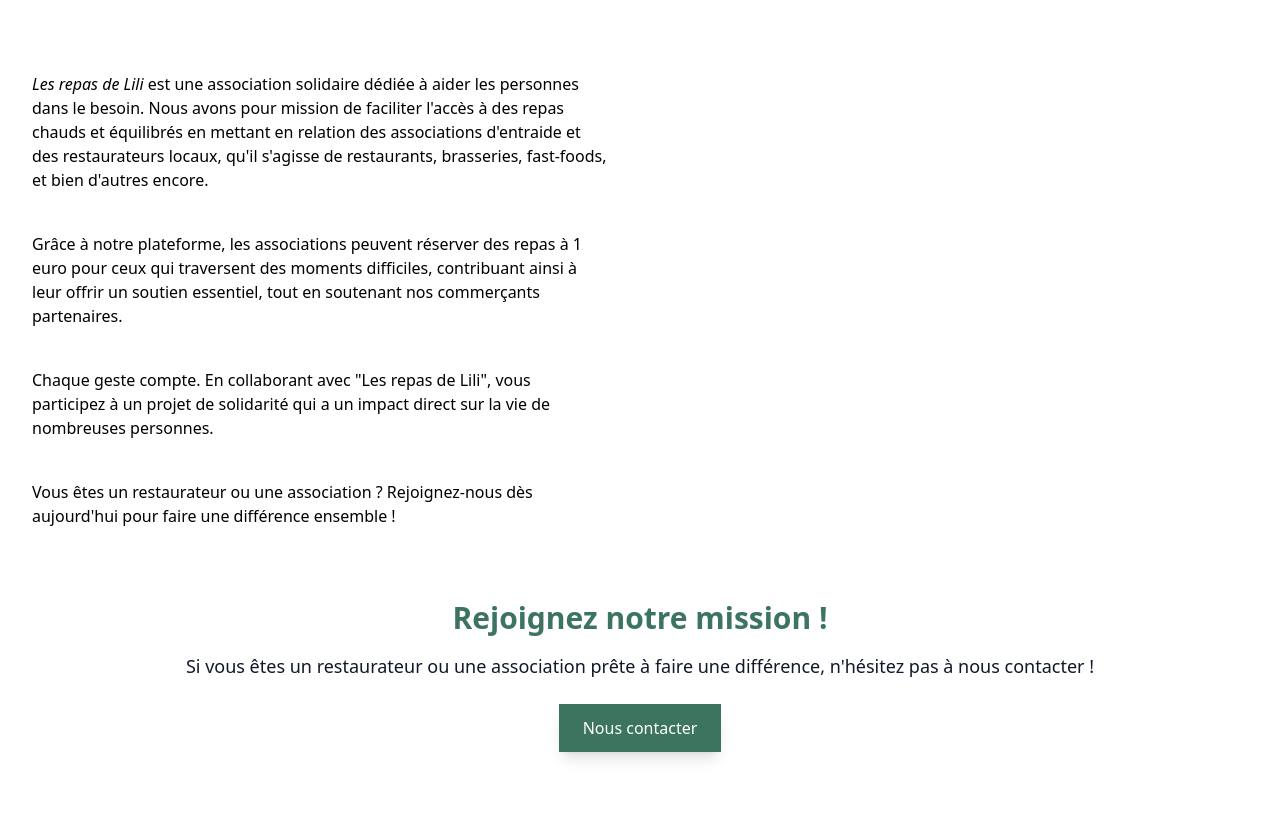
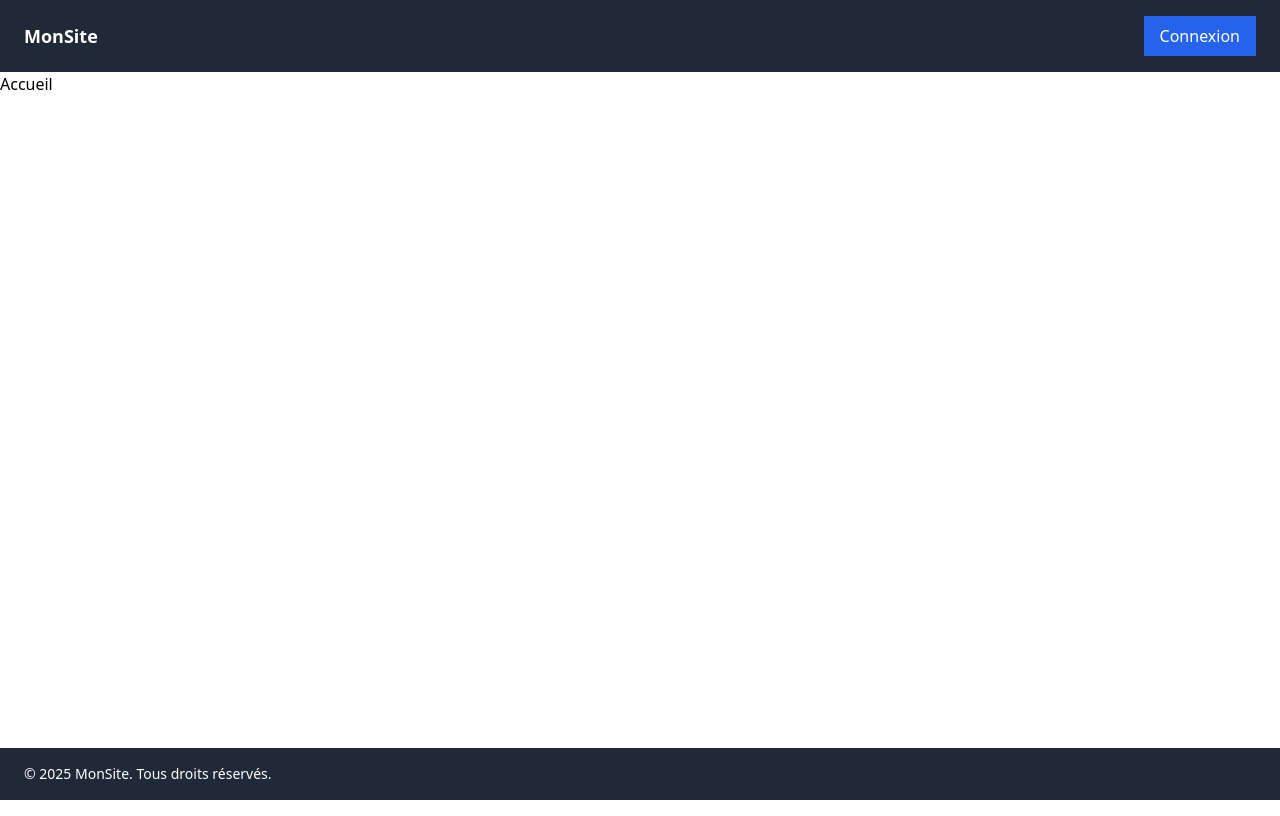
Before and after one commit to nohabsalem/Lili, a React (Vite) app in the folder front/: page / in a window 1280 px wide. Built offline with nearby package versions, Linux system fonts and the light colour scheme; no server answers.

Commit message:
pre-header

```diff
--- a/front/src/page/home.jsx
+++ b/front/src/page/home.jsx
@@ -2,62 +2,82 @@
 // import republique from "../../assets/img/republique22.png"
 // import republique_staff from "../../assets/img/le-republique-staff.jpg"
 
+import Header from "@/components/header"
+import Footer from "@/components/footer";
+
 const HomeGuest = () => {
   return (
-    <div className="bg-white font-sans text-gray-900">
-      <div className="w-full">
-        {/* <img
-          src={republique}
-          alt="Restaurant Le République"
-          className="w-full h-[400px] object-cover rounded-lg"
-        /> */}
-      </div>
+    <div className="min-h-screen flex flex-col">
+      <Header />
+      <main className="flex-grow">
+        <p>Accueil</p>
+      </main>
+      <Footer />
+    </div>
+  );
+}
+
+export default HomeGuest;
 
 
-      <main className="max-w-7xl mx-auto px-6 py-16">
-        <section className="grid grid-cols-1 md:grid-cols-2 gap-12">
-          <div className="space-y-6">
-            <p className="text-black rounded-md p-2 text-l/6">
-              <i>Les repas de Lili</i> est une association solidaire dédiée à aider les personnes dans le besoin.
-              Nous avons pour mission de faciliter l'accès à des repas chauds et équilibrés en mettant en relation des
-              associations d'entraide et des restaurateurs locaux, qu'il s'agisse de restaurants, brasseries, fast-foods, et bien d'autres encore.
-            </p>
-            <p className="text-black rounded-md p-2 text-l/6">
-              Grâce à notre plateforme, les associations peuvent réserver des repas à 1 euro pour ceux qui traversent des moments difficiles,
-              contribuant ainsi à leur offrir un soutien essentiel, tout en soutenant nos commerçants partenaires.
-            </p>
-            <p className="text-black rounded-md p-2 text-l/6">
-              Chaque geste compte. En collaborant avec "Les repas de Lili", vous participez à un projet de solidarité qui a un impact direct sur la vie de nombreuses personnes.
-            </p>
-            <p className="text-black rounded-md p-2 text-l/6">
-              Vous êtes un restaurateur ou une association ? Rejoignez-nous dès aujourd'hui pour faire une différence ensemble !
-            </p>
-          </div>
+// const HomeGuest = () => {
+//   return (
+//     <div className="bg-white font-sans text-gray-900">
+//       <Header />
+//       <div className="w-full">
+//         {/* <img
+//           src={republique}
+//           alt="Restaurant Le République"
+//           className="w-full h-[400px] object-cover rounded-lg"
+//         /> */}
+//       </div>
 
-          <div className="flex justify-center items-center">
-            {/* <img
-              src={republique_staff}
-              alt="Solidarité"
-              className="rounded-lg shadow-lg"
-            /> */}
-          </div>
-        </section>
 
-        <section className="mt-16 text-center">
-          <h2 className="text-3xl font-bold text-[#3c7460]">Rejoignez notre mission !</h2>
-          <p className="mt-4 text-lg">
-            Si vous êtes un restaurateur ou une association prête à faire une différence, n'hésitez pas à nous contacter !
-          </p>
-          <a
-            href="/contact"
-            className="mt-6 inline-block bg-[#3c7460] text-white px-6 py-3 rounded-lg shadow-lg hover:bg-[#346c59]"
-          >
-            Nous contacter
-          </a>
-        </section>
-      </main>
-    </div>
-  );
-};
+//       <main className="max-w-7xl mx-auto px-6 py-16">
+//         <section className="grid grid-cols-1 md:grid-cols-2 gap-12">
+//           <div className="space-y-6">
+//             <p className="text-black rounded-md p-2 text-l/6">
+//               <i>Les repas de Lili</i> est une association solidaire dédiée à aider les personnes dans le besoin.
+//               Nous avons pour mission de faciliter l'accès à des repas chauds et équilibrés en mettant en relation des
+//               associations d'entraide et des restaurateurs locaux, qu'il s'agisse de restaurants, brasseries, fast-foods, et bien d'autres encore.
+//             </p>
+//             <p className="text-black rounded-md p-2 text-l/6">
+//               Grâce à notre plateforme, les associations peuvent réserver des repas à 1 euro pour ceux qui traversent des moments difficiles,
+//               contribuant ainsi à leur offrir un soutien essentiel, tout en soutenant nos commerçants partenaires.
+//             </p>
+//             <p className="text-black rounded-md p-2 text-l/6">
+//               Chaque geste compte. En collaborant avec "Les repas de Lili", vous participez à un projet de solidarité qui a un impact direct sur la vie de nombreuses personnes.
+//             </p>
+//             <p className="text-black rounded-md p-2 text-l/6">
+//               Vous êtes un restaurateur ou une association ? Rejoignez-nous dès aujourd'hui pour faire une différence ensemble !
+//             </p>
+//           </div>
 
-export default HomeGuest;
+//           <div className="flex justify-center items-center">
+//             {/* <img
+//               src={republique_staff}
+//               alt="Solidarité"
+//               className="rounded-lg shadow-lg"
+//             /> */}
+//           </div>
+//         </section>
+
+//         <section className="mt-16 text-center">
+//           <h2 className="text-3xl font-bold text-[#3c7460]">Rejoignez notre mission !</h2>
+//           <p className="mt-4 text-lg">
+//             Si vous êtes un restaurateur ou une association prête à faire une différence, n'hésitez pas à nous contacter !
+//           </p>
+//           <a
+//             href="/contact"
+//             className="mt-6 inline-block bg-[#3c7460] text-white px-6 py-3 rounded-lg shadow-lg hover:bg-[#346c59]"
+//           >
+//             Nous contacter
+//           </a>
+//         </section>
+//       </main>
+//       <Footer />
+//     </div>
+//   );
+// };
+
+// export default HomeGuest;
```
